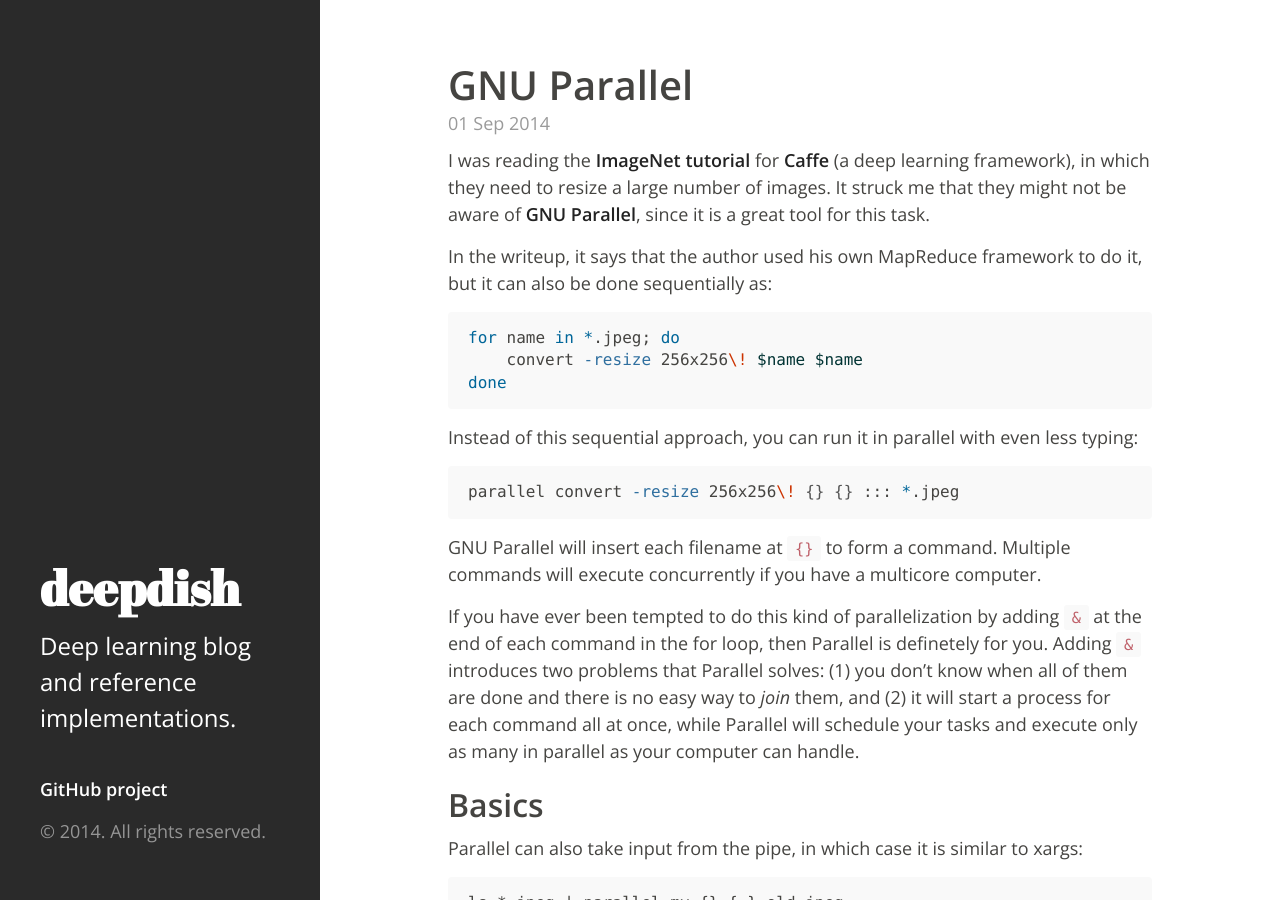
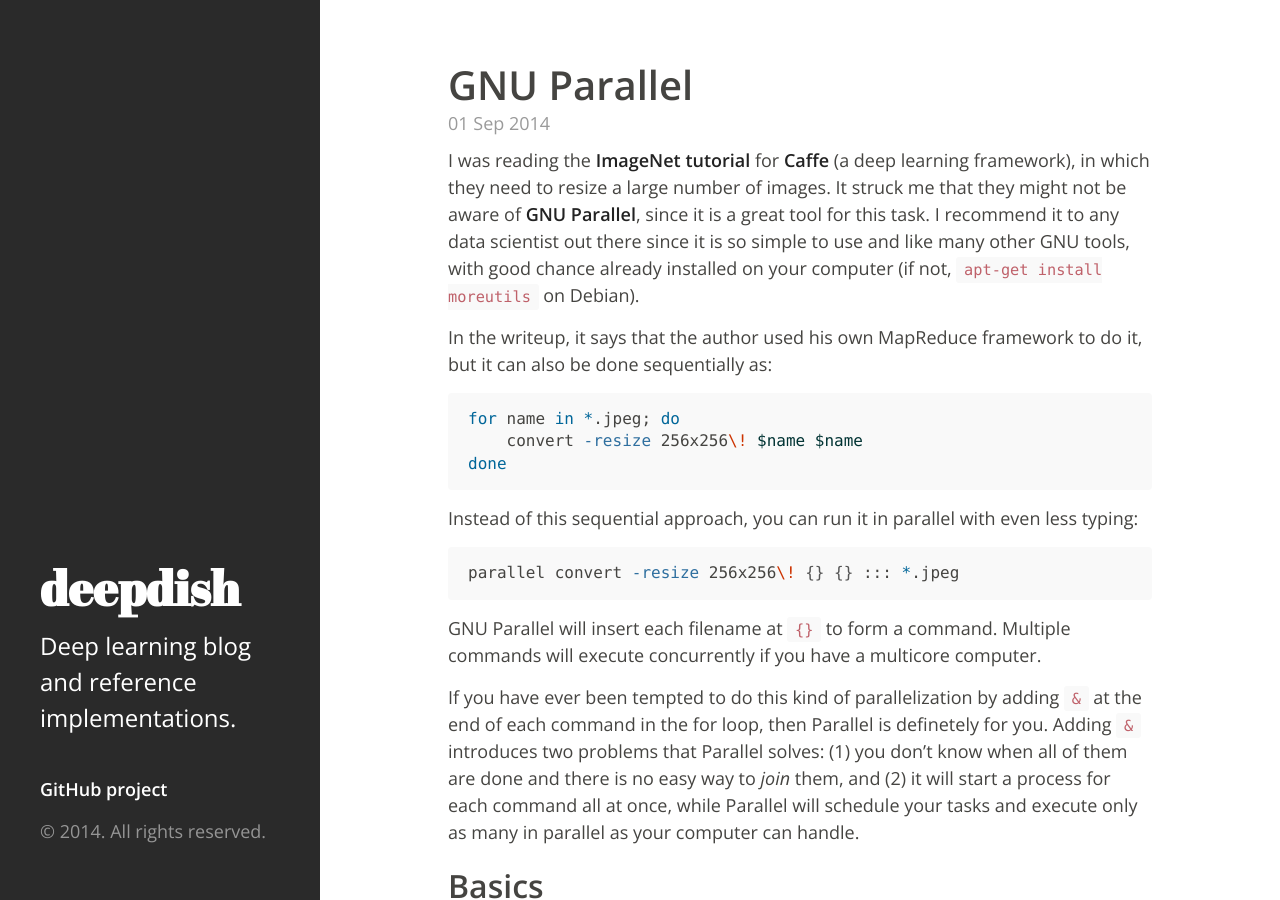
Before and after one commit to uchicago-cs/deepdish, a Jekyll site: the page built from _posts/2014-09-01-gnu-parallel.md, in a window 1280 px wide and 900 px high. Built offline with Jekyll 4.4.1, drawn with Linux system fonts in a browser that asks for light colours; Markdown is read by kramdown in place of the engine named in the settings.

Commit message:
Updated GNU Parallel post.

```diff
--- a/_posts/2014-09-01-gnu-parallel.md
+++ b/_posts/2014-09-01-gnu-parallel.md
@@ -8,7 +9,10 @@ tutorial](http://caffe.berkeleyvision.org/gathered/examples/imagenet.html) for
 [Caffe](http://caffe.berkeleyvision.org/) (a deep learning framework), in which
 they need to resize a large number of images. It struck me that they might not
 be aware of [GNU Parallel](http://www.gnu.org/software/parallel/), since it
-is a great tool for this task.
+is a great tool for this task. I recommend it to any data scientist out there
+since it is so simple to use and like many other GNU tools, with good chance
+already installed on your computer (if not, `apt-get install moreutils` on
+Debian).
 
 In the writeup, it says that the author used his own MapReduce framework to do
 it, but it can also be done sequentially as:
```
Also changed, not shown: other parts of _posts/2014-09-01-gnu-parallel.md (+1 -0 lines).
